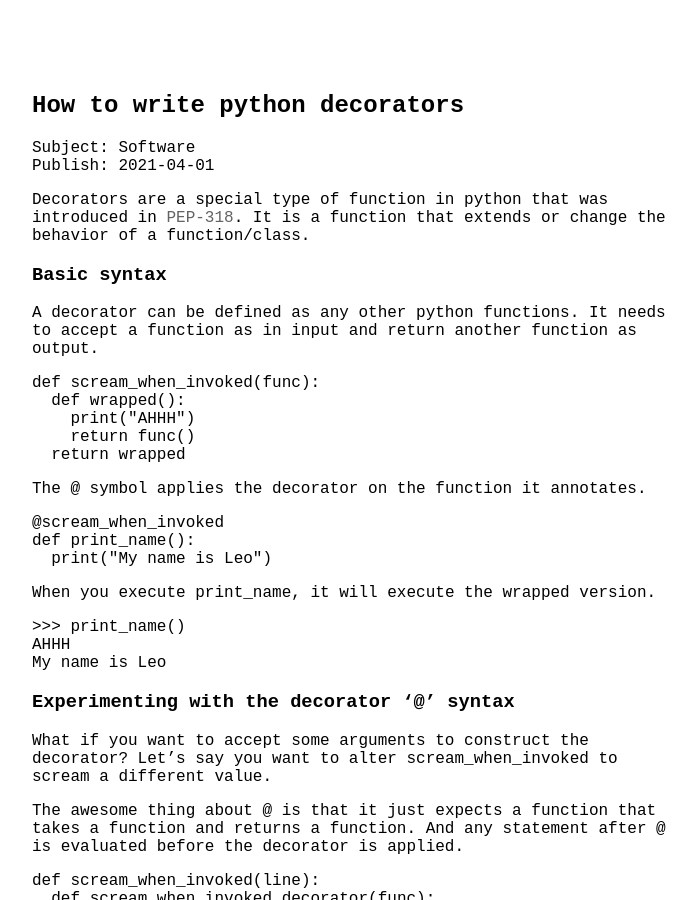
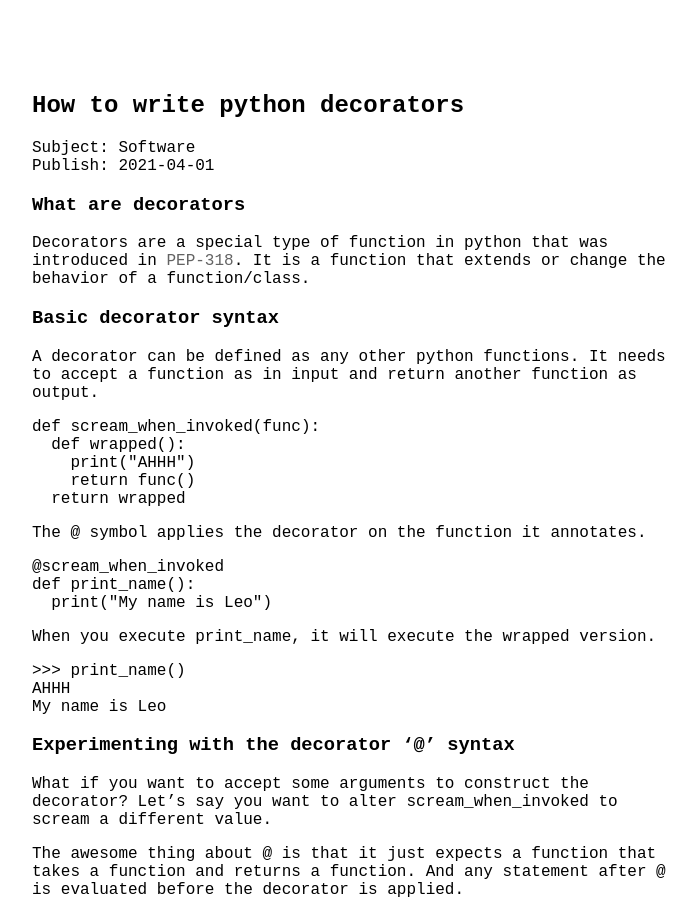
Before and after one commit to leoxlin/blog, a Jekyll site: the page built from _posts/2021-04-01-how-to-write-python-decorators.md, in a window 1280 px wide and 900 px high. Shown: the whole window, without its empty margins (288-985 px from the left). Built offline with Jekyll 4.4.1, drawn with Linux system fonts in a browser that asks for light colours.

Commit message:
Change some headers around for aesthetics

```diff
--- a/_posts/2021-04-01-how-to-write-python-decorators.md
+++ b/_posts/2021-04-01-how-to-write-python-decorators.md
@@ -5,11 +5,13 @@ subject:    "Software"
 date:       2021-04-01 00:00:00
 ---
 
+### What are decorators
+
 Decorators are a special type of function in python that was introduced in
 [PEP-318](https://www.python.org/dev/peps/pep-0318/). It is a function that
 extends or change the behavior of a function/class.
 
-### Basic syntax
+### Basic decorator syntax
 
 A decorator can be defined as any other python functions. It needs to accept a
 function as in input and return another function as output.
```
